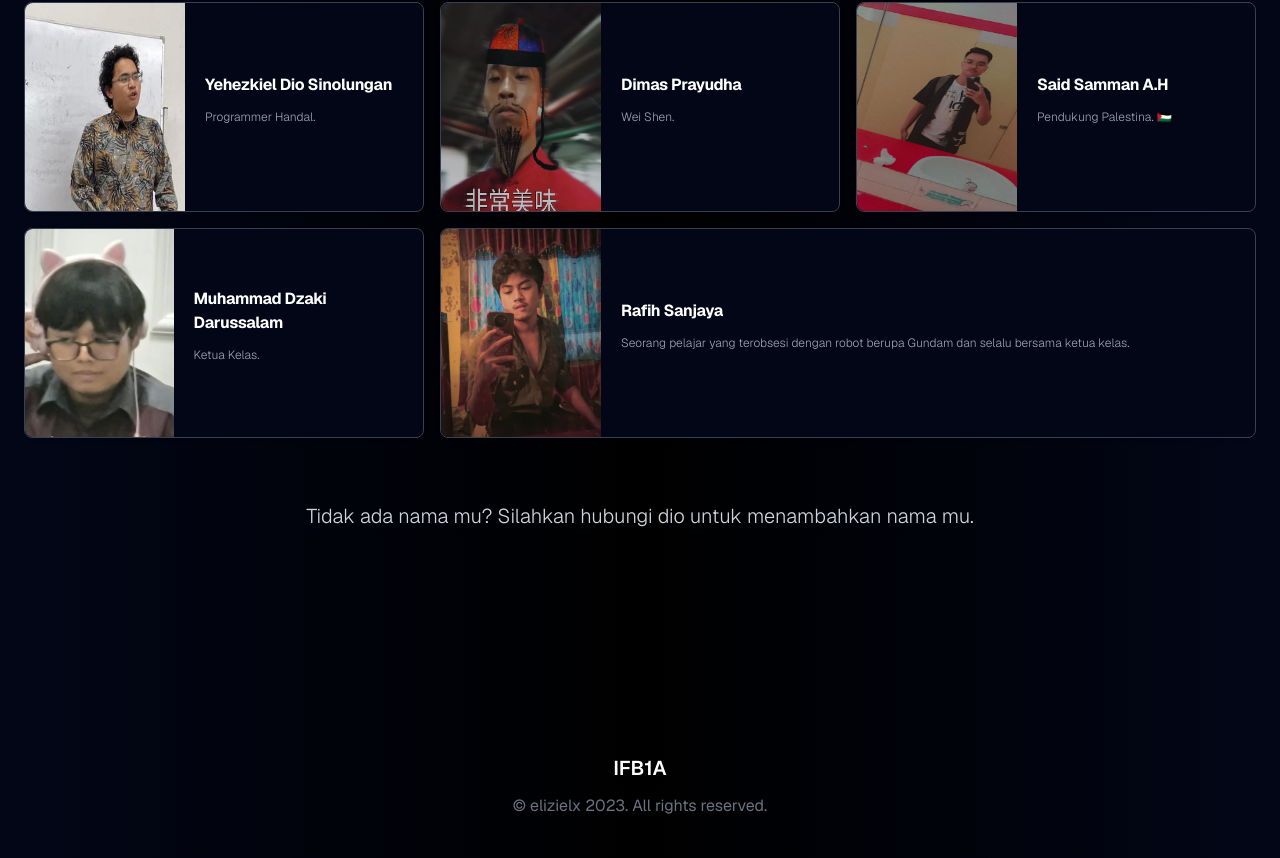
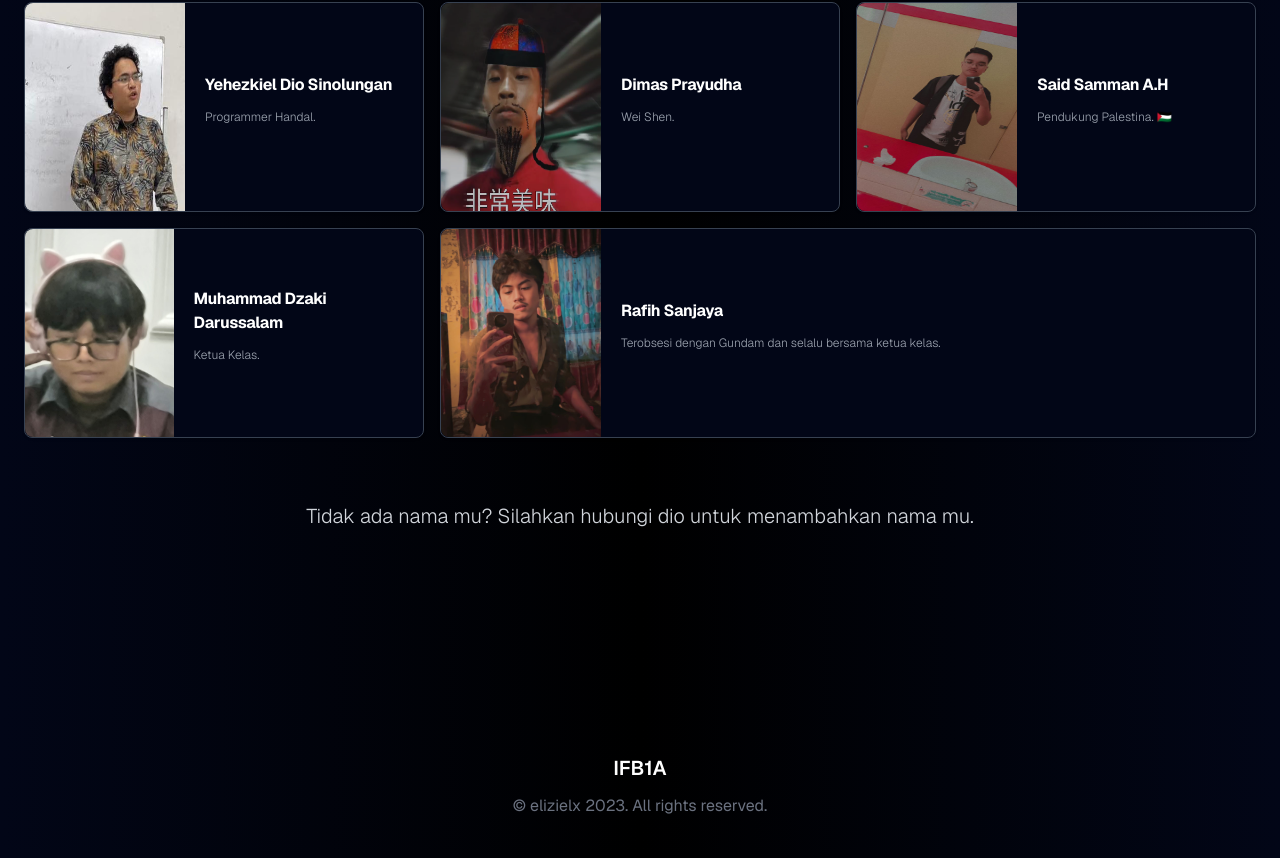
Before and after one commit to elizielx/ifb1a, a Next.js app: page / in a window 1280 px wide. Shown: the part 1756-2614 px from the top of the page. Built offline with nearby package versions, Linux system fonts and the light colour scheme; what tailwindcss-bg-patterns would draw is missing.

Commit message:
feat: make it shorter

```diff
--- a/src/components/anggota-kelas.tsx
+++ b/src/components/anggota-kelas.tsx
@@ -31,8 +31,7 @@ const anggota = [
   {
     nama: "Rafih Sanjaya",
     foto: "/anggota_kelas/RafihSanjaya.jpg",
-    deskripsi:
-      "Seorang pelajar yang terobsesi dengan robot berupa Gundam dan selalu bersama ketua kelas.",
+    deskripsi: "Terobsesi dengan Gundam dan selalu bersama ketua kelas.",
     isSpan: true,
   },
 ];
```
